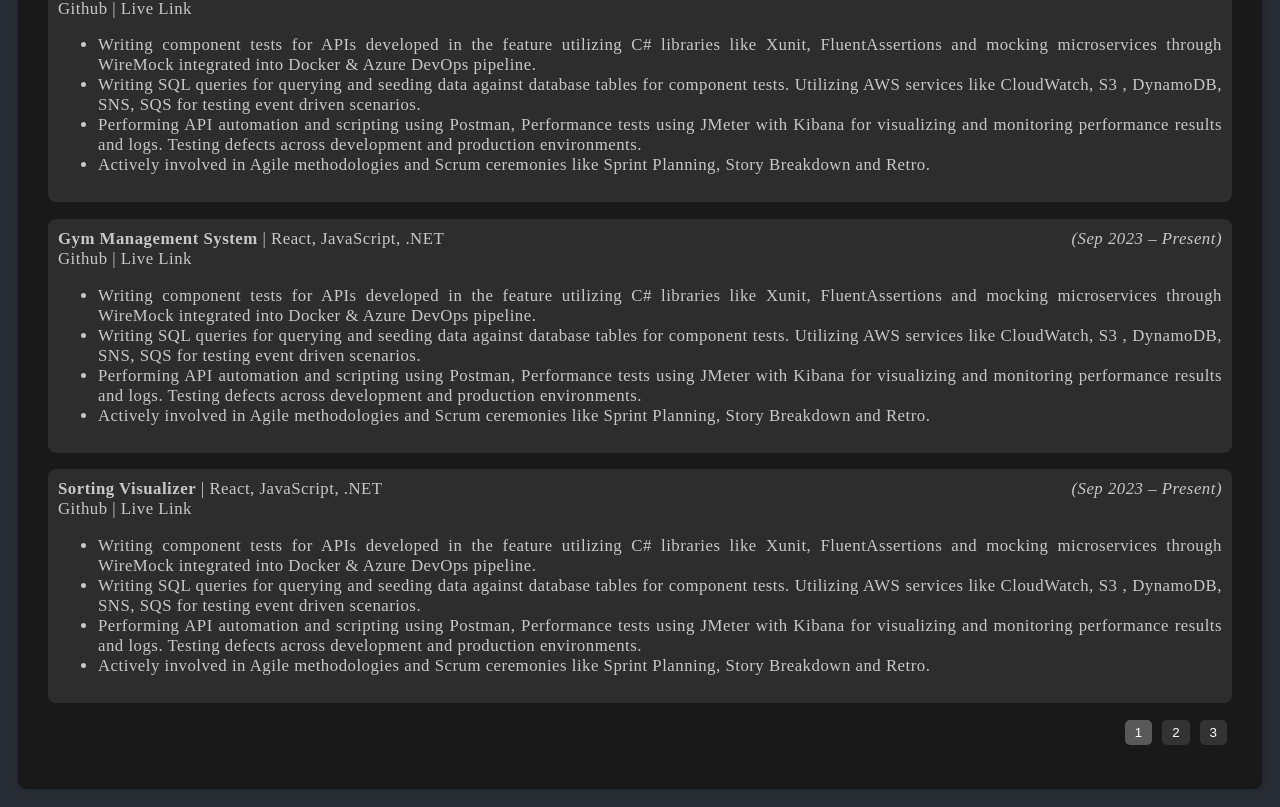
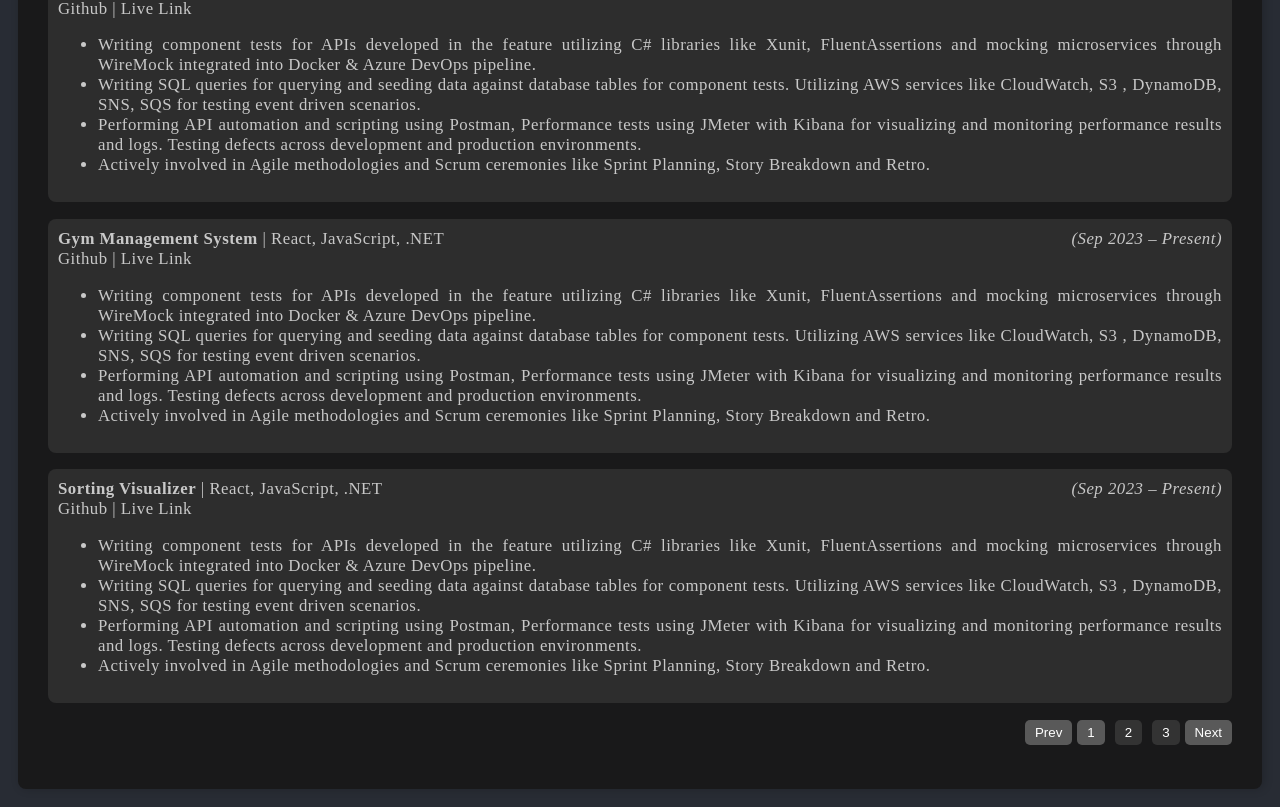
Before and after one commit to tejas-mn/react-portfolio, a React (Create React App) app in the folder my-portfolio/: page /work in a window 1280 px wide. Shown: the part 699-1506 px from the top of the page. Built offline with nearby package versions, Linux system fonts and the light colour scheme; a web font is replaced by a local one.

Commit message:
refactor

```diff
--- /dev/null
+++ b/my-portfolio/src/Providers/PaginationProvider.js
@@ -0,0 +1,36 @@
+import React, { createContext, useContext, useState } from 'react';
+
+const PaginationContext = createContext();
+
+export const usePagination = () => useContext(PaginationContext);
+
+export const PaginationProvider = ({ children, itemsPerPage, items }) => {
+    const [currentPage, setCurrentPage] = useState(1);
+    const totalPages = Math.ceil(items.length/itemsPerPage);
+
+    const nextPage = () => setCurrentPage((prev)=>Math.min(prev+1, totalPages));
+    const prevPage = () => setCurrentPage((prev)=>Math.max(prev-1, 1));
+
+    const getPaginatedItems = () => {
+        const startIndex = (currentPage - 1) * itemsPerPage;
+        const endIndex = startIndex + itemsPerPage;
+        return items.slice(startIndex, endIndex);
+    }
+
+    const context = {
+        currentPage,
+        nextPage,
+        prevPage,
+        totalPages,
+        itemsPerPage,
+        setCurrentPage,
+        getPaginatedItems
+    }
+
+    return (
+        <PaginationContext.Provider value={context}>
+            {children}
+        </PaginationContext.Provider>
+    )
+
+}
--- /dev/null
+++ b/my-portfolio/src/components/Pagination.js
@@ -0,0 +1,64 @@
+import { useContext } from "react";
+import { usePagination } from "../Providers/PaginationProvider";
+import { ThemeContext } from "../Providers/ThemeProvider";
+
+export const Pagination = () => {
+    const { currentPage,nextPage,prevPage,totalPages,itemsPerPage,setCurrentPage} = usePagination();
+    const { theme, toggleTheme } = useContext(ThemeContext);
+
+    const pageNumbers = [];
+    for (let i = 1; i <= totalPages; i++) {
+      pageNumbers.push(i);
+    }
+
+    return (
+      <ul style={{ listStyle: 'none', display: 'flex', justifyContent: 'flex-end'}}>
+
+       <button
+              style={{
+                backgroundColor: (theme=='dark-theme')?'rgb(89 89 89)':'#f7f7f7',
+                color: (theme=='dark-theme')? '#fff' : '#333',
+                border: 'none',
+                padding: '5px 10px',
+                borderRadius: '5px',
+                cursor: 'pointer',
+              }}
+              onClick={prevPage} disabled={currentPage === 1}
+            >
+              Prev
+        </button>
+
+        {pageNumbers.map((number) => (
+          <li key={number} style={{ margin: '0 5px' }}>
+            <button
+              style={{
+                backgroundColor: currentPage === number ? (theme=='dark-theme')?'rgb(89 89 89)':'#f7f7f7' : (theme=='dark-theme')?'#333':'#fff',
+                color: (theme=='dark-theme')? '#fff' : '#333',
+                border: 'none',
+                padding: '5px 10px',
+                borderRadius: '5px',
+                cursor: 'pointer',
+              }}
+              onClick={() => setCurrentPage(number)}
+            >
+              {number}
+            </button>
+          </li>
+        ))}
+
+        <button
+              style={{
+                backgroundColor: (theme=='dark-theme')?'rgb(89 89 89)':'#f7f7f7',
+                color: (theme=='dark-theme')? '#fff' : '#333',
+                border: 'none',
+                padding: '5px 10px',
+                borderRadius: '5px',
+                cursor: 'pointer',
+              }}
+              onClick={nextPage} disabled={currentPage === totalPages}
+            >
+              Next
+        </button>
+      </ul>
+    );
+  };
--- a/my-portfolio/src/components/ProjectsList.js
+++ b/my-portfolio/src/components/ProjectsList.js
@@ -1,53 +1,14 @@
-import React, { useState, useContext } from 'react';
+import React from 'react';
 import { projects } from "../Providers/DataProvider";
-import { ThemeContext } from '../Providers/ThemeProvider';
+import { Pagination } from './Pagination';
+import { PaginationProvider, usePagination } from '../Providers/PaginationProvider';
 
-export function ProjectsList(){
-  const { theme, toggleTheme } = useContext(ThemeContext);
-
-  const [currentPage, setCurrentPage] = useState(1);
-  const itemsPerPage = 3;
-
-  const indexOfLastItem = currentPage * itemsPerPage;
-  const indexOfFirstItem = indexOfLastItem - itemsPerPage;
-  const currentProjects = projects.slice(indexOfFirstItem, indexOfLastItem);
-
-  const handlePageChange = (pageNumber) => {
-    setCurrentPage(pageNumber);
-  };
-
-  const renderPagination = () => {
-    const pageNumbers = [];
-    for (let i = 1; i <= Math.ceil(projects.length / itemsPerPage); i++) {
-      pageNumbers.push(i);
-    }
-    return (
-      <ul style={{ listStyle: 'none', display: 'flex', justifyContent: 'flex-end'}}>
-        {pageNumbers.map((number) => (
-          <li key={number} style={{ margin: '0 5px' }}>
-            <button
-              style={{
-                backgroundColor: currentPage === number ? (theme=='dark-theme')?'rgb(89 89 89)':'#f7f7f7' : (theme=='dark-theme')?'#333':'#fff',
-                color: (theme=='dark-theme')? '#fff' : '#333',
-                border: 'none',
-                padding: '5px 10px',
-                borderRadius: '5px',
-                cursor: 'pointer',
-              }}
-              onClick={() => handlePageChange(number)}
-            >
-              {number}
-            </button>
-          </li>
-        ))}
-      </ul>
-    );
-  };
+const PaginatedItemList = () => {
+  const paginatedItems = usePagination().getPaginatedItems();
 
   return (
     <>
-      {currentProjects.map(currentProject => (
-                // '#242222'
+        {paginatedItems.map(currentProject => (
           <p className='project-list'>
           <b>{currentProject.title}</b> <quote>| React, JavaScript, .NET</quote>  <i style={{float:'right'}}> (Sep 2023 – Present)</i>  <br/>
           <quote>Github | Live Link</quote>
@@ -62,10 +23,18 @@ export function ProjectsList(){
           </ul>
         </p>
       ))}
+    </>
+  );
+};
 
-      <div>
-         {renderPagination()}
-      </div>
+export function ProjectsList(){
+
+  return (
+    <>
+      <PaginationProvider itemsPerPage={3} items={projects}>
+        <PaginatedItemList/>
+        <Pagination />
+      </PaginationProvider>
     </>
  )
 }
```
Lines whose indentation alone changed are shown as unchanged.
